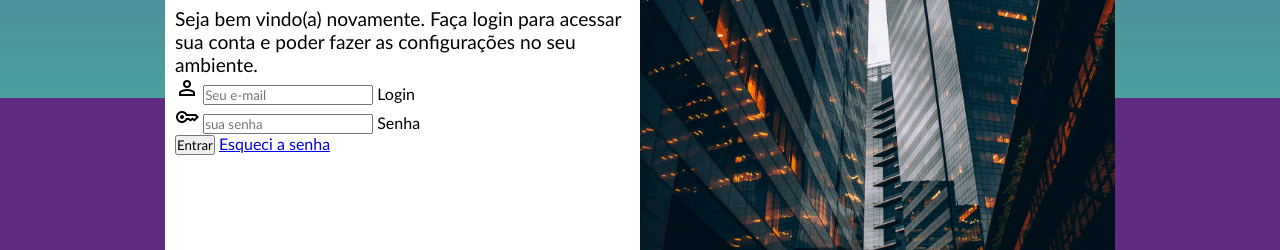
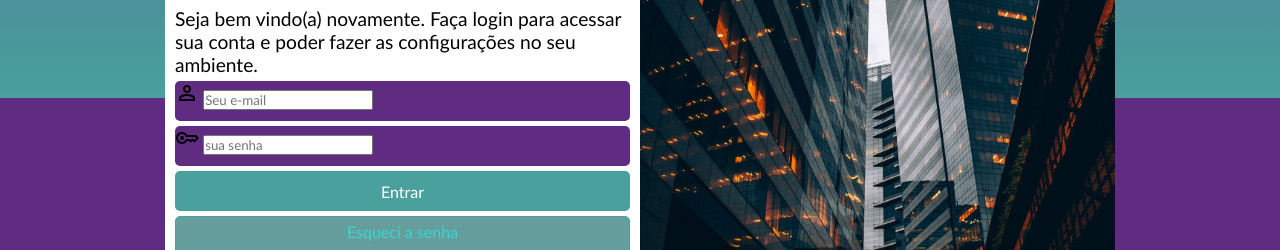
Before and after one commit to Yagoviana186/Projeto-login, a plain HTML site: page index.html in a window 1280 px wide. Shown: the part 702-952 px from the top of the page. Drawn offline with nearby package versions, Linux system fonts and the light colour scheme.

Commit message:
Estilo do Formulário.

```diff
--- a/estilos/style.css
+++ b/estilos/style.css
@@ -61,3 +61,63 @@ div#formulario > h1 {
 div#formulario > p{
     font-size: 0.8em;
 }
+
+form > div.campo {
+    background-color: #5f2c82;
+    display: block;
+    width: 100%;
+    height: 40px;
+    border-radius: 5px;
+    margin: 5px 0px;
+}
+
+div.campo >  label{
+    display: none;
+}
+
+form > input[type=submit] {
+    display: block;
+    font-size: 1em;
+    width: 100%;
+    height: 40px;
+    background-color: #49a09d;
+    color: white;
+    border: none;
+    border-radius: 5px;
+    cursor: pointer;
+}
+
+form > input[type=submit]:hover {
+    display: block;
+    text-align: center;
+    font-size: 1em;
+    width: 100%;
+    height: 40px;
+    background-color: rgb(161, 159, 159);
+    border: 1px solid #49a09d;
+    border-radius: 5px;
+    text-decoration: none;
+}
+
+form >a.botao {
+    display: block;
+    text-align: center;
+    font-size: 1em;
+    width: 100%;
+    height: 40px;
+    padding-top: 5px;
+    margin-top: 5px;
+    background-color: #559492e7;
+    color: #36d8d3;
+    border: 1px solid #49a09d;
+    border-radius: 5px;
+    text-decoration: none;
+}
+
+form > a.botao:hover {
+    background-color: #2d6462;
+}
+
+form > a.botao > i {
+    font-size: 0.8em;
+}
--- a/index.html
+++ b/index.html
@@ -34,7 +34,7 @@
                 <label for="isenha">Senha</label>
                  </div>
                  <input type="submit" value="Entrar">
-                 <a href="esqueci.html">
+                 <a href="esqueci.html" class="botao">
                     Esqueci a senha <i class="material-icons"></i>
                  </a>
              </form>
```
